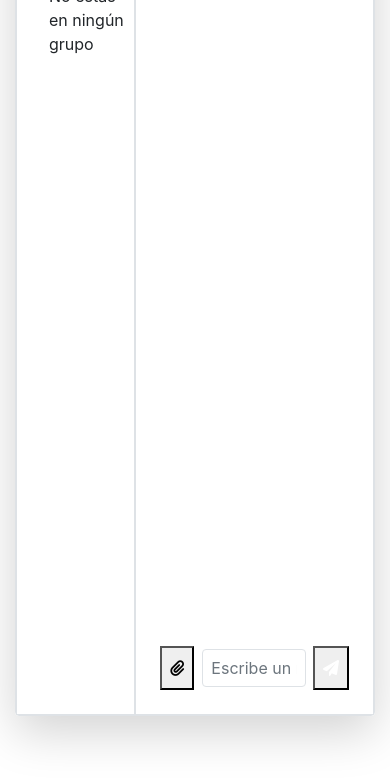
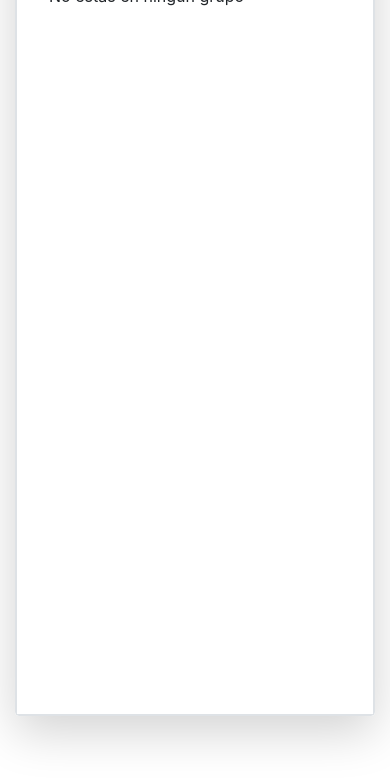
Before and after one commit to prsgit/Data-Lean-Makers-Chat, a Django app: template proyectoSMS/appSMS/templates/appSMS/sala.html in a window 390 px wide. Shown: the top 784 px of the page. Run offline with Django 5.2, Linux system fonts and the light colour scheme; the template is opened without the code that fills it, so the values that code supplies are empty; style sheets or scripts are compiled from the project's sources; some libraries are stand-ins or nearby versions.

Commit message:
en mobile se ajusta la lista de usuarios a la pantalla

```diff
--- a/proyectoSMS/appSMS/templates/appSMS/sala.html
+++ b/proyectoSMS/appSMS/templates/appSMS/sala.html
@@ -17,7 +17,7 @@
       <div class="flex border border-grey rounded shadow-lg h-full">
 
         <!-- Left -->
-        <div class="w-1/3 border flex flex-col">
+        <div class="w-full md:w-1/3 border flex flex-col">
 
           <!-- Header -->
           <div class="py-2 px-3 bg-grey-lighter flex flex-row justify-between items-center">
@@ -72,7 +72,7 @@
                   {% for group in groups %}
                   <li class="clearfix {% if group == selected_group %}active{% endif %}">
                     <a href="{% url 'appSMS:chat_grupal' group_name=group.name %}"
-                      class="clearfix flex items-center space-x-4 hover:bg-gray-200 rounded-lg transition hover:no-underline focus:no-underline active:no-underline">
+                      class="w-full cursor-pointer chat-link clearfix flex items-center space-x-4 hover:bg-gray-200 rounded-lg transition hover:no-underline focus:no-underline active:no-underline">
                       <img src="{{ group.avatar.url }}" class="h-12 w-12 rounded-full" alt="group-avatar"
                         onerror="this.onerror=null; this.src='{{ MEDIA_URL }}group_avatars/default_group.png';" />
                       <div class="about w-full">
@@ -97,7 +97,7 @@
                   {% for user in users %}
                   <li class="clearfix {% if user == other_user %}active{% endif %}">
                     <a href="{% url 'appSMS:chat_privado' username=user.username %}"
-                      class="clearfix flex items-center space-x-4 hover:bg-gray-200 rounded-lg transition hover:no-underline focus:no-underline active:no-underline">
+                      class="w-full cursor-pointer chat-link clearfix flex items-center space-x-4 hover:bg-gray-200 rounded-lg transition hover:no-underline focus:no-underline active:no-underline">
                       <img src="{{ user.userprofile.avatar.url }}" class="h-12 w-12 rounded-full" alt="avatar"
                         onerror="this.onerror=null; this.src='{{ MEDIA_URL }}avatars/default.png'" />
                       <div class="about w-full">
@@ -121,7 +121,7 @@
 
 
         <!-- Chat -->
-        <div class="w-2/3 border flex flex-col">
+        <div class="hidden md:flex w-full md:w-2/3 border flex-col">
 
           <!-- Cabecera info. chat -->
           <div class="py-2 px-3 bg-grey-lighter flex flex-row justify-between items-center">
```
